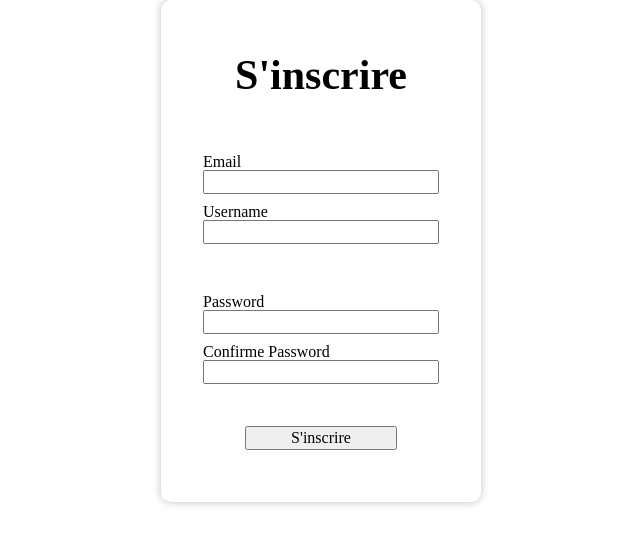
After one commit to Cleymax/BookmarksBox, a PHP site: page /assets/views/auth/register.html in a window 1280 px wide. The commit adds this page. Shown: the top 545 px of the page, without its empty margins (319-959 px from the left). Run offline with PHP 8.4, Linux system fonts and the light colour scheme.

Commit message:
:rocket: Add Register Page

```diff
--- a/assets/css/app.css
+++ b/assets/css/app.css
@@ -292,7 +292,7 @@ h3, .h3 {
   text-align: center;
   padding: 42px;
   box-shadow: 0px 0px 8px rgba(0, 0, 0, 0.25);
-  border-radius: 4px;
+  border-radius: 10px;
 }
 
 .input-auth {
@@ -339,9 +339,23 @@ h3, .h3 {
   margin-top: 48px;
 }
 
-.input-auth label {
+.label-2fa {
   display: block;
   margin-bottom: 16px;
+}
+
+.input-group {
+  margin-top: 50px;
+}
+
+.input-register {
+  width: 100%;
+  text-align: left;
+  margin-bottom: 10px;
+}
+
+.btn-register {
+  margin-top: 42px;
 }
 
 header {
--- a/assets/scss/app.scss
+++ b/assets/scss/app.scss
@@ -39,4 +39,5 @@
 //PAGES
 @import "page/auth/login";
 @import "page/auth/2fa";
+@import "page/auth/register";
 @import "page/header";
--- a/assets/scss/modules/_card.scss
+++ b/assets/scss/modules/_card.scss
@@ -5,5 +5,5 @@
   text-align: center;
   padding: 42px;
   box-shadow: 0px 0px 8px rgba(0, 0, 0, 0.25);
-  border-radius: 4px;
+  border-radius: 10px;
 }
--- a/assets/scss/page/auth/_2fa.scss
+++ b/assets/scss/page/auth/_2fa.scss
@@ -2,7 +2,7 @@
   margin-top: 48px;
 }
 
-.input-auth label{
+.label-2fa{
   display: block;
   margin-bottom: 16px;
 }
--- a/assets/views/auth/2fa.html
+++ b/assets/views/auth/2fa.html
@@ -14,7 +14,7 @@
     <form action="">
         <div class="form-group">
             <div class="input-auth">
-                <label for="code">Entrez votre code de double authentification.</label>
+                <label for="code" class="label-2fa">Entrez votre code de double authentification.</label>
                 <input type="text" id="code" placeholder="code">
             </div>
             <div class="btn-2fa">
--- /dev/null
+++ b/assets/views/auth/register.html
@@ -0,0 +1,43 @@
+<!doctype html>
+<html lang="fr">
+<head>
+    <meta charset="UTF-8">
+    <meta name="viewport"
+          content="width=device-width, user-scalable=no, initial-scale=1.0, maximum-scale=1.0, minimum-scale=1.0">
+    <meta http-equiv="X-UA-Compatible" content="ie=edge">
+    <title>Document</title>
+    <link rel="stylesheet" href="../../css/app.css">
+</head>
+<body>
+<div class="container card">
+    <h1>S'inscrire</h1>
+    <form action="">
+        <div class="form-group">
+            <div class="input-register">
+                <label for="mail">Email</label>
+                <input type="text" id="mail">
+            </div>
+            <div class="input-register">
+                <label for="username">Username</label>
+                <input type="text" id="username">
+            </div>
+            <div class="input-group">
+                <div class="input-register">
+                    <label for="password">Password</label>
+                    <input type="text" id="password">
+                </div>
+                <div class="input-register">
+                    <label for="confirm">Confirme Password</label>
+                    <input type="text" id="confirm">
+                </div>
+            </div>
+            <div class="btn-register">
+                <div class="button">
+                    <input type="submit" value="S'inscrire">
+                </div>
+            </div>
+        </div>
+    </form>
+</div>
+</body>
+</html>
```
Also changed, not shown: assets/scss/page/auth/_register.scss (added, +13 -0 lines), 1 other file.
